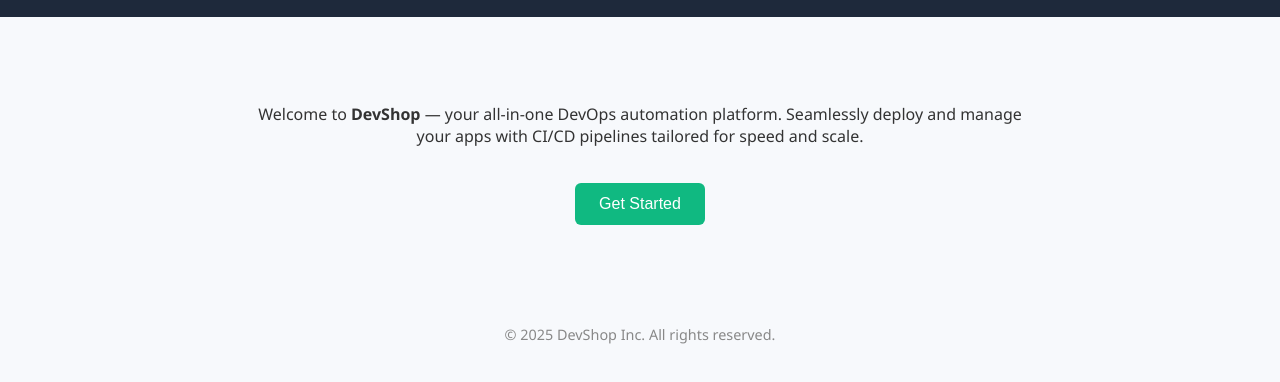
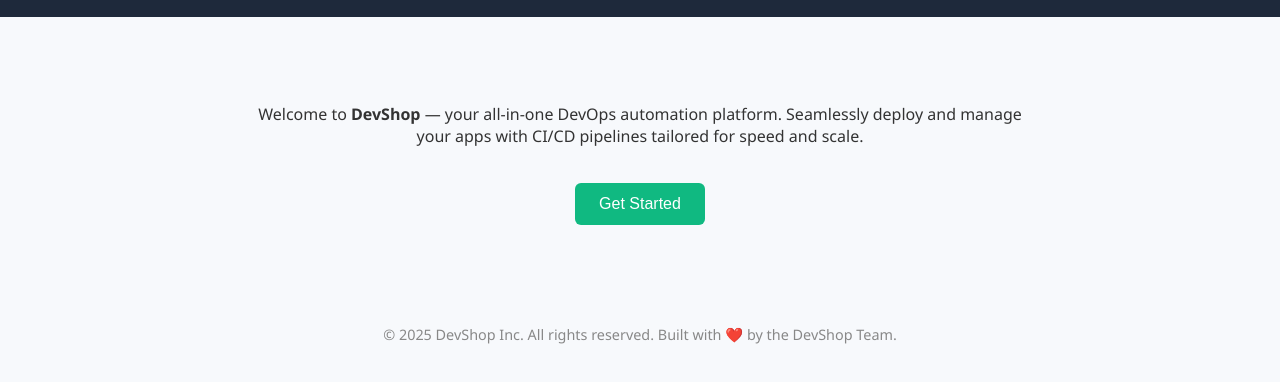
Before and after one commit to aoalaka/devshop, a website: page public/index.html in a window 1280 px wide. Shown: the part 110-492 px from the top of the page. Drawn offline with Linux system fonts and the light colour scheme.

Commit message:
add a line to footer

```diff
--- a/public/index.html
+++ b/public/index.html
@@ -75,7 +75,7 @@
   </main>
 
   <footer>
-    &copy; 2025 DevShop Inc. All rights reserved.
+    &copy; 2025 DevShop Inc. All rights reserved. Built with ❤️ by the DevShop Team.
   </footer>
 </body>
 </html>
```
